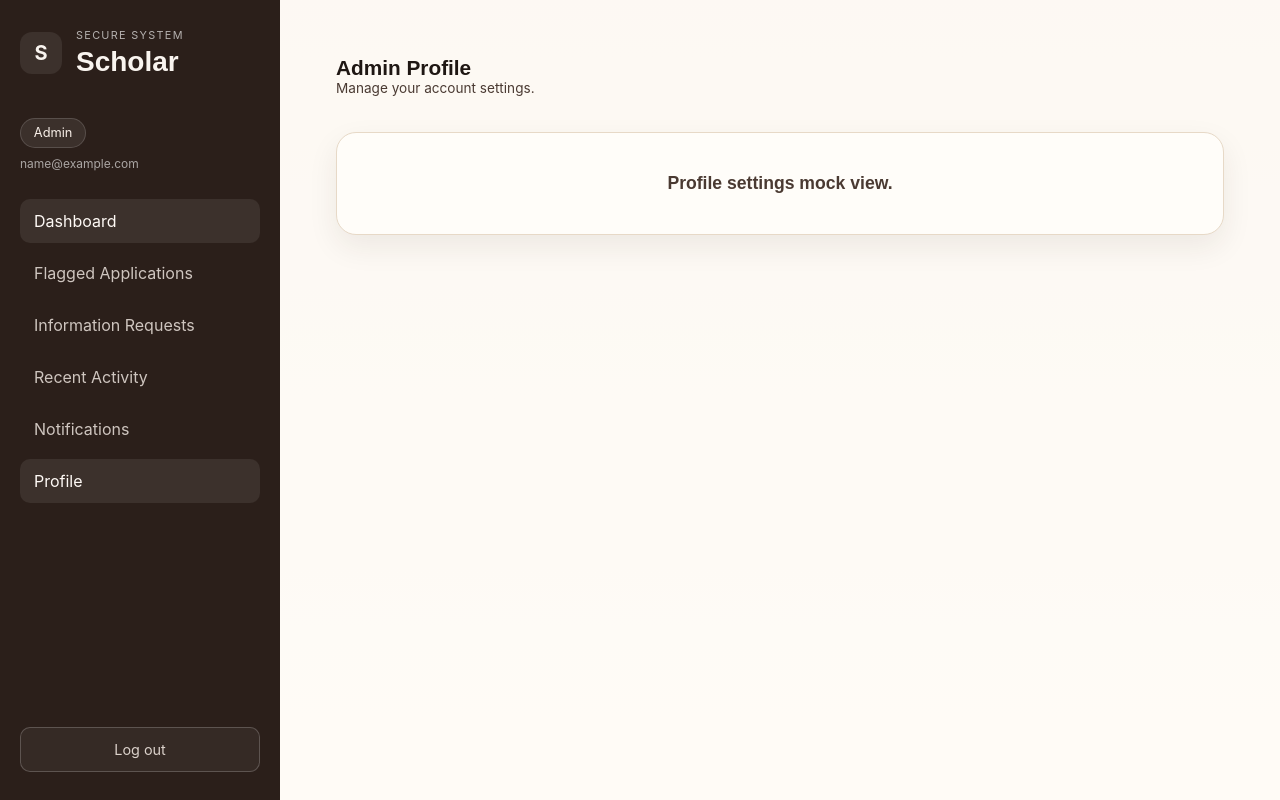
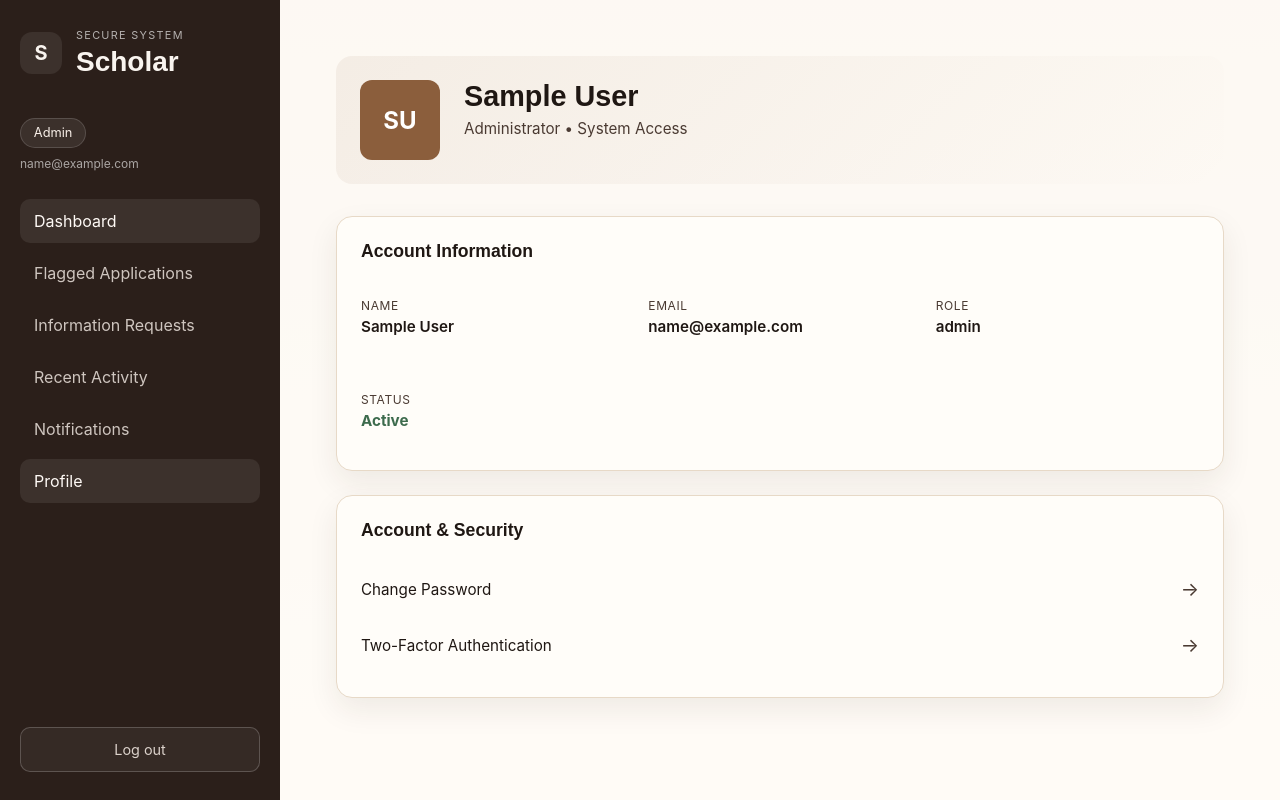
Before and after one commit to Necheee/Scholar, a React (Vite) app in the folder client/: page /admin/profile in a window 1280 px wide. Built offline with nearby package versions, Linux system fonts and the light colour scheme; sample sign-in values are in the browser's storage.

Commit message:
Implement dynamic Admin Profile and add missing feature alerts to security settings

```diff
--- a/client/src/pages/admin/AdminProfile.jsx
+++ b/client/src/pages/admin/AdminProfile.jsx
@@ -1,22 +1,59 @@
+import { useAuth } from '../../hooks/useAuth'
+
 export default function AdminProfile() {
+  const { user } = useAuth()
+
   return (
-    <div className="student-dashboard">
-      <section className="dashboard-welcome">
-        <div className="section-header">
-          <div>
-            <h3>Admin Profile</h3>
-            <p className="section-meta">
-              Manage your account settings.
-            </p>
+    <div className="student-profile">
+      <div className="profile-header">
+        <div className="profile-avatar">
+          <div className="avatar-placeholder">
+            {user?.name ? user.name.split(' ').map(n => n[0]).join('').substring(0, 2).toUpperCase() : 'AD'}
           </div>
         </div>
-      </section>
+        <div className="profile-title">
+          <h2>{user?.name || 'System Admin'}</h2>
+          <p className="profile-meta">Administrator • System Access</p>
+        </div>
+      </div>
 
-      <section className="active-section">
-        <div className="card wide" style={{ textAlign: 'center', padding: '40px' }}>
-          <h3 style={{ margin: 0, color: 'var(--color-ink-soft)' }}>Profile settings mock view.</h3>
-        </div>
-      </section>
+      <div className="profile-content">
+        <section className="profile-section card">
+          <h3>Account Information</h3>
+          <div className="info-grid">
+            <div className="info-item">
+              <span className="label">Name</span>
+              <span className="value">{user?.name || 'System Admin'}</span>
+            </div>
+            <div className="info-item">
+              <span className="label">Email</span>
+              <span className="value">{user?.email || 'admin@scholar.edu'}</span>
+            </div>
+            <div className="info-item">
+              <span className="label">Role</span>
+              <span className="value">{user?.role || 'Admin'}</span>
+            </div>
+            <div className="info-item">
+              <span className="label">Status</span>
+              <span className="value" style={{ color: 'var(--color-success)', fontWeight: 'bold' }}>Active</span>
+            </div>
+          </div>
+        </section>
+
+        <section className="profile-section card">
+          <h3>Account & Security</h3>
+          <div className="settings-list">
+            <button type="button" className="settings-item" onClick={() => alert('This feature is currently in development and will be available soon!')}>
+              <span>Change Password</span>
+              <span className="arrow">→</span>
+            </button>
+            <button type="button" className="settings-item" onClick={() => alert('This feature is currently in development and will be available soon!')}>
+              <span>Two-Factor Authentication</span>
+              <span className="arrow">→</span>
+            </button>
+          </div>
+        </section>
+      </div>
     </div>
   )
 }
--- a/client/src/pages/sponsor/SponsorProfile.jsx
+++ b/client/src/pages/sponsor/SponsorProfile.jsx
@@ -217,11 +217,11 @@ export default function SponsorProfile() {
           </div>
 
           <div className="settings-list">
-            <button type="button" className="settings-item">
+            <button type="button" className="settings-item" onClick={() => alert('This feature is currently in development and will be available soon!')}>
               <span>Organization Password & 2FA</span>
               <span className="arrow">→</span>
             </button>
-            <button type="button" className="settings-item">
+            <button type="button" className="settings-item" onClick={() => alert('This feature is currently in development and will be available soon!')}>
               <span>Manage Sponsor Team Members</span>
               <span className="arrow">→</span>
             </button>
--- a/client/src/pages/student/StudentProfile.jsx
+++ b/client/src/pages/student/StudentProfile.jsx
@@ -231,15 +231,15 @@ export default function StudentProfile() {
         <section className="profile-section card">
           <h3>Account & Security</h3>
           <div className="settings-list">
-            <button type="button" className="settings-item">
+            <button type="button" className="settings-item" onClick={() => alert('This feature is currently in development and will be available soon!')}>
               <span>Change Password</span>
               <span className="arrow">→</span>
             </button>
-            <button type="button" className="settings-item">
+            <button type="button" className="settings-item" onClick={() => alert('This feature is currently in development and will be available soon!')}>
               <span>Two-Factor Authentication</span>
               <span className="arrow">→</span>
             </button>
-            <button type="button" className="settings-item danger">
+            <button type="button" className="settings-item danger" onClick={() => alert('This feature is currently in development and will be available soon!')}>
               <span>Delete Account</span>
               <span className="arrow">→</span>
             </button>
```
